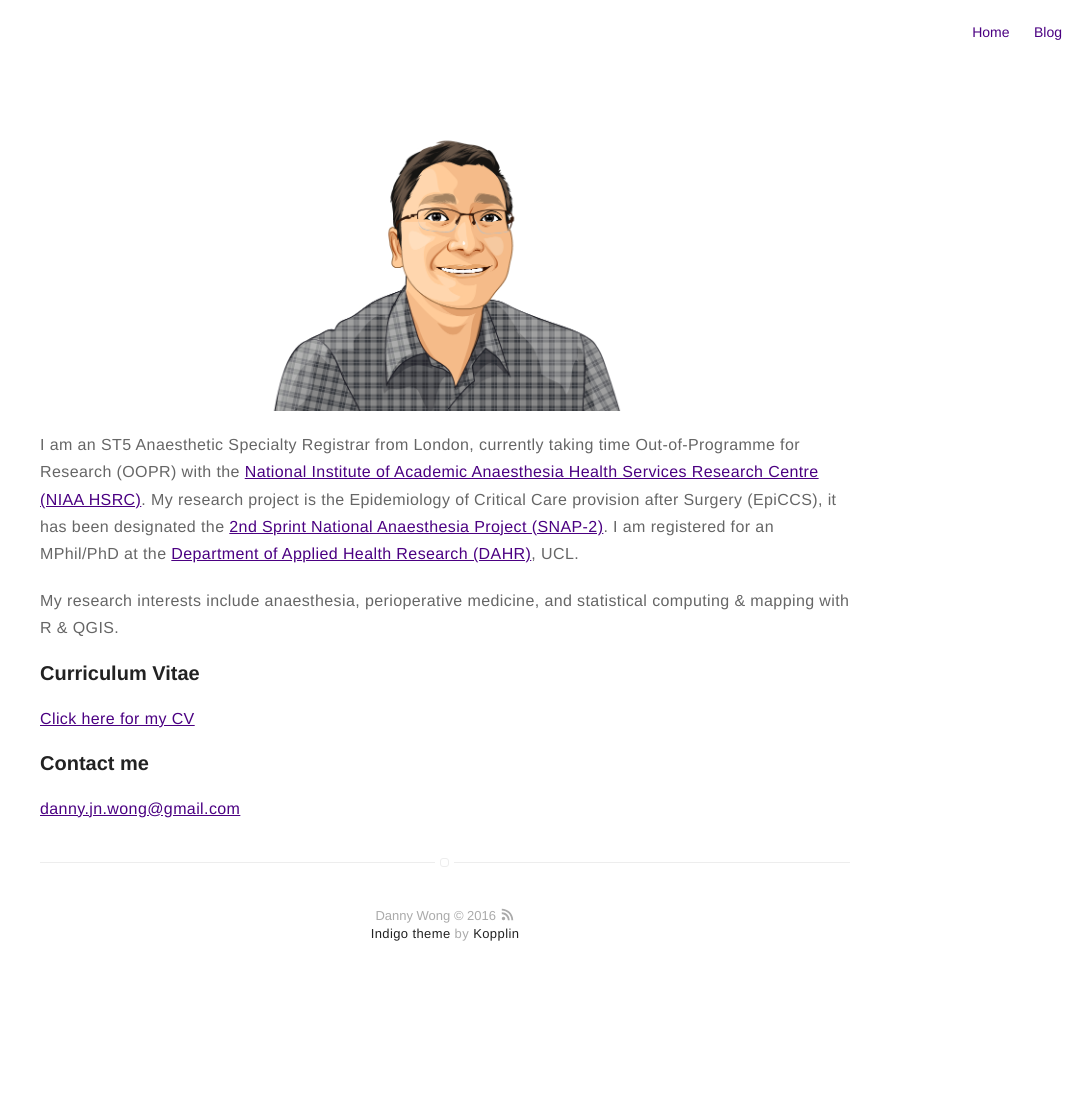
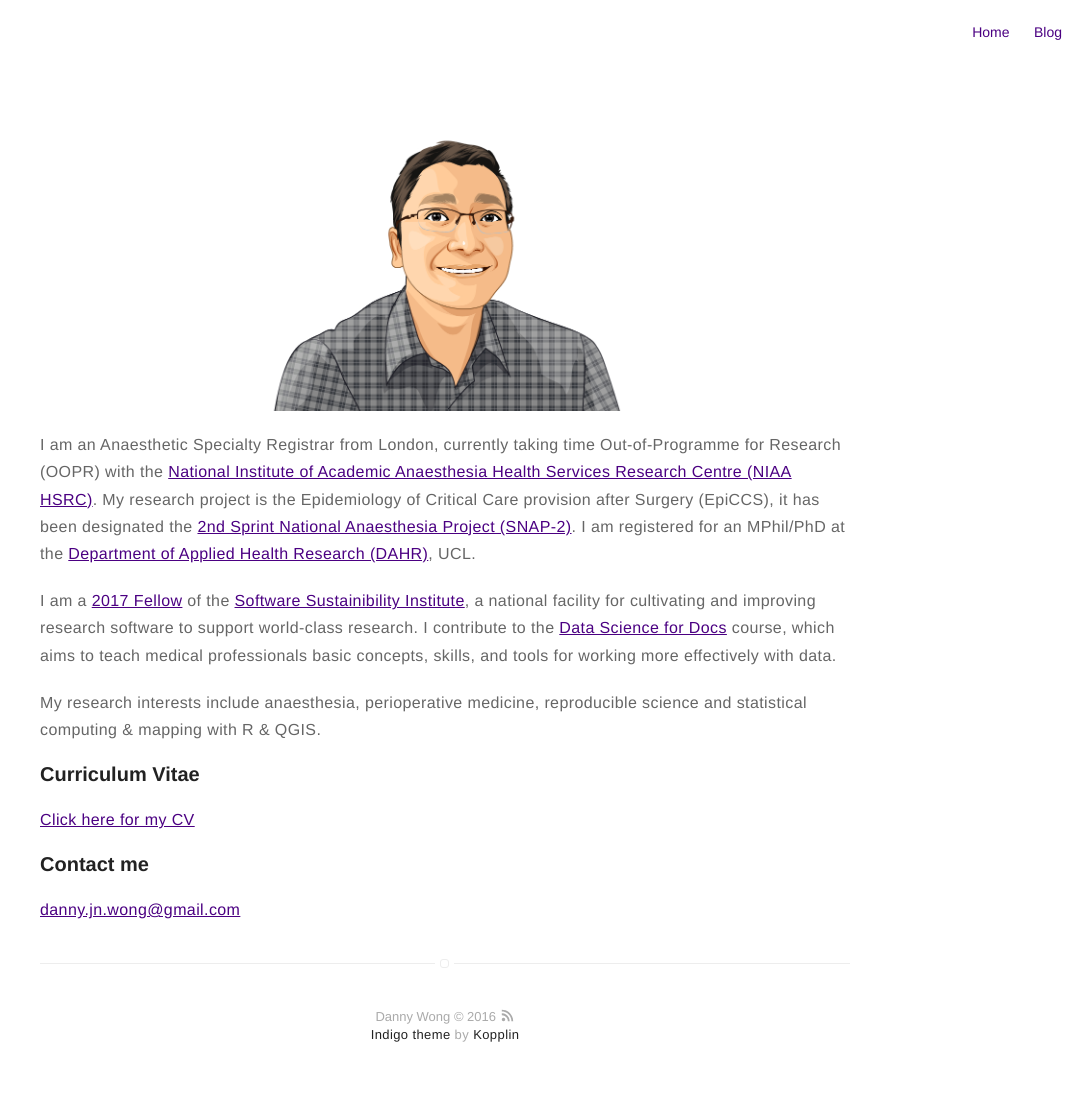
Before and after one commit to dannyjnwong/dannyjnwong.github.io, a Jekyll site: the page built from about.md, in a window 1280 px wide. Shown: the whole page, without its empty margins (195-1280 px from the left). Built offline with Jekyll 4.4.1, drawn with Linux system fonts in a browser that asks for light colours; before the commit the page ends 1005 px from its top, so only the background shows below that.

Commit message:
Updated profile

```diff
--- a/about.md
+++ b/about.md
@@ -7,9 +7,11 @@ published: true
 
 ![Profile Image]({{ site.url }}/{{ site.picture }})
 
-I am an ST5 Anaesthetic Specialty Registrar from London, currently taking time Out-of-Programme for Research (OOPR) with the [National Institute of Academic Anaesthesia Health Services Research Centre (NIAA HSRC)](http://www.niaa-hsrc.org.uk/). My research project is the Epidemiology of Critical Care provision after Surgery (EpiCCS), it has been designated the [2nd Sprint National Anaesthesia Project (SNAP-2)](http://www.niaa-hsrc.org.uk/SNAP-2). I am registered for an MPhil/PhD at the [Department of Applied Health Research (DAHR)](https://www.ucl.ac.uk/dahr), UCL.
+I am an Anaesthetic Specialty Registrar from London, currently taking time Out-of-Programme for Research (OOPR) with the [National Institute of Academic Anaesthesia Health Services Research Centre (NIAA HSRC)](http://www.niaa-hsrc.org.uk/). My research project is the Epidemiology of Critical Care provision after Surgery (EpiCCS), it has been designated the [2nd Sprint National Anaesthesia Project (SNAP-2)](http://www.niaa-hsrc.org.uk/SNAP-2). I am registered for an MPhil/PhD at the [Department of Applied Health Research (DAHR)](https://www.ucl.ac.uk/dahr), UCL.
 
-My research interests include anaesthesia, perioperative medicine, and statistical computing & mapping with R & QGIS.
+I am a [2017 Fellow](https://www.software.ac.uk/fellowship-programme) of the [Software Sustainibility Institute](https://www.software.ac.uk), a national facility for cultivating and improving research software to support world-class research. I contribute to the [Data Science for Docs](http://datascibc.org/Data-Science-for-Docs/) course, which aims to teach medical professionals basic concepts, skills, and tools for working more effectively with data.
+
+My research interests include anaesthesia, perioperative medicine, reproducible science and statistical computing & mapping with R & QGIS.
 
 ### Curriculum Vitae
 
```
